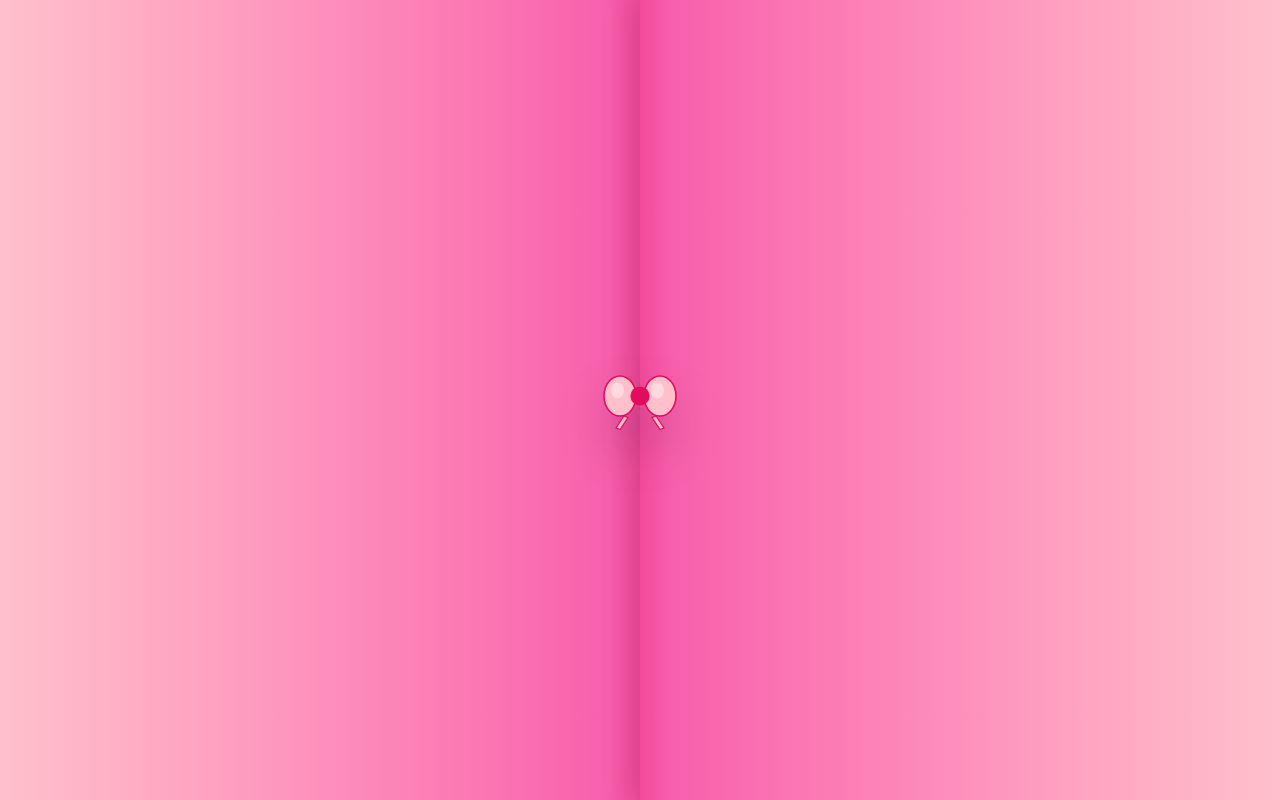
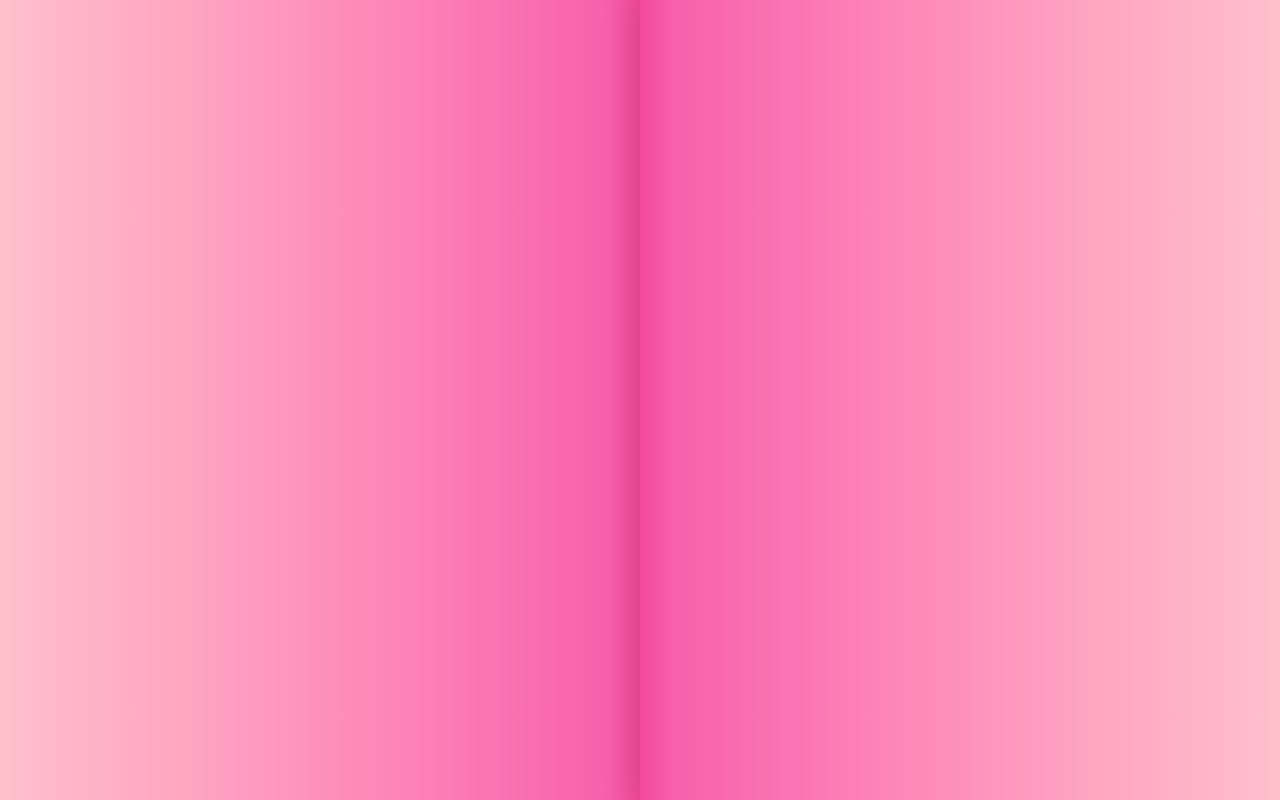
Before and after one commit to kitzy02/Desi-Galentine, a React (Vite) app: page / in a window 1280 px wide. Built offline with nearby package versions, Linux system fonts and the light colour scheme.

Commit message:
Fix interface error

```diff
--- a/src/components/ui/Bow.tsx
+++ b/src/components/ui/Bow.tsx
@@ -1,9 +1,8 @@
-interface BowProps {
-    className?: string
+interface BowProps extends React.SVGProps<SVGSVGElement> {
     size?: number
   }
 
-  export default function Bow({ className = '', size = 40 }: BowProps) {
+  export default function Bow({ className = '', size = 40, ...props }: BowProps) {
     return (
       <svg
         width={size}
@@ -12,65 +11,9 @@ interface BowProps {
         fill="none"
         xmlns="http://www.w3.org/2000/svg"
         className={className}
+        {...props}
       >
-        {/* Left bow loop */}
-        <ellipse
-          cx="25"
-          cy="35"
-          rx="20"
-          ry="25"
-          fill="#FFC0CB"
-          stroke="#E30B5D"
-          strokeWidth="2"
-        />
-        {/* Right bow loop */}
-        <ellipse
-          cx="75"
-          cy="35"
-          rx="20"
-          ry="25"
-          fill="#FFC0CB"
-          stroke="#E30B5D"
-          strokeWidth="2"
-        />
-        {/* Center knot */}
-        <circle
-          cx="50"
-          cy="35"
-          r="12"
-          fill="#E30B5D"
-        />
-        {/* Left ribbon tail */}
-        <path
-          d="M30 60 L20 75 L25 77 L35 62 Z"
-          fill="#FFC0CB"
-          stroke="#E30B5D"
-          strokeWidth="1.5"
-        />
-        {/* Right ribbon tail */}
-        <path
-          d="M70 60 L80 75 L75 77 L65 62 Z"
-          fill="#FFC0CB"
-          stroke="#E30B5D"
-          strokeWidth="1.5"
-        />
-        {/* Shine effect */}
-        <ellipse
-          cx="22"
-          cy="28"
-          rx="8"
-          ry="10"
-          fill="white"
-          opacity="0.4"
-        />
-        <ellipse
-          cx="72"
-          cy="28"
-          rx="8"
-          ry="10"
-          fill="white"
-          opacity="0.4"
-        />
+        {/* SVG content unchanged */}
       </svg>
     )
   }
--- a/src/components/ui/Petal.tsx
+++ b/src/components/ui/Petal.tsx
@@ -1,9 +1,8 @@
-interface PetalProps {
-    className?: string
+interface PetalProps extends React.SVGProps<SVGSVGElement> {
     size?: number
   }
 
-  export default function Petal({ className = '', size = 30 }: PetalProps) {
+  export default function Petal({ className = '', size = 30, ...props }: PetalProps) {
     return (
       <svg
         width={size}
@@ -12,28 +11,25 @@ interface PetalProps {
         fill="none"
         xmlns="http://www.w3.org/2000/svg"
         className={className}
+        {...props}
       >
-        {/* Petal shape */}
         <path
           d="M25 5 Q35 15 25 45 Q15 15 25 5 Z"
           fill="#FFB3D9"
           opacity="0.8"
         />
-        {/* Center vein */}
         <path
           d="M25 10 L25 40"
           stroke="#E30B5D"
           strokeWidth="0.5"
           opacity="0.6"
         />
-        {/* Left vein */}
         <path
           d="M25 20 Q20 22 18 25"
           stroke="#E30B5D"
           strokeWidth="0.3"
           opacity="0.5"
         />
-        {/* Right vein */}
         <path
           d="M25 20 Q30 22 32 25"
           stroke="#E30B5D"
--- a/src/components/ui/Sparkle.tsx
+++ b/src/components/ui/Sparkle.tsx
@@ -1,9 +1,8 @@
-interface SparkleProps {
-    className?: string
+interface SparkleProps extends React.SVGProps<SVGSVGElement> {
     size?: number
   }
 
-  export default function Sparkle({ className = '', size = 20 }: SparkleProps) {
+  export default function Sparkle({ className = '', size = 20, ...props }: SparkleProps) {
     return (
       <svg
         width={size}
@@ -12,6 +11,7 @@ interface SparkleProps {
         fill="none"
         xmlns="http://www.w3.org/2000/svg"
         className={className}
+        {...props}
       >
         <path
           d="M12 0L14.5 9.5L24 12L14.5 14.5L12 24L9.5 14.5L0 12L9.5 9.5L12 0Z"
```
